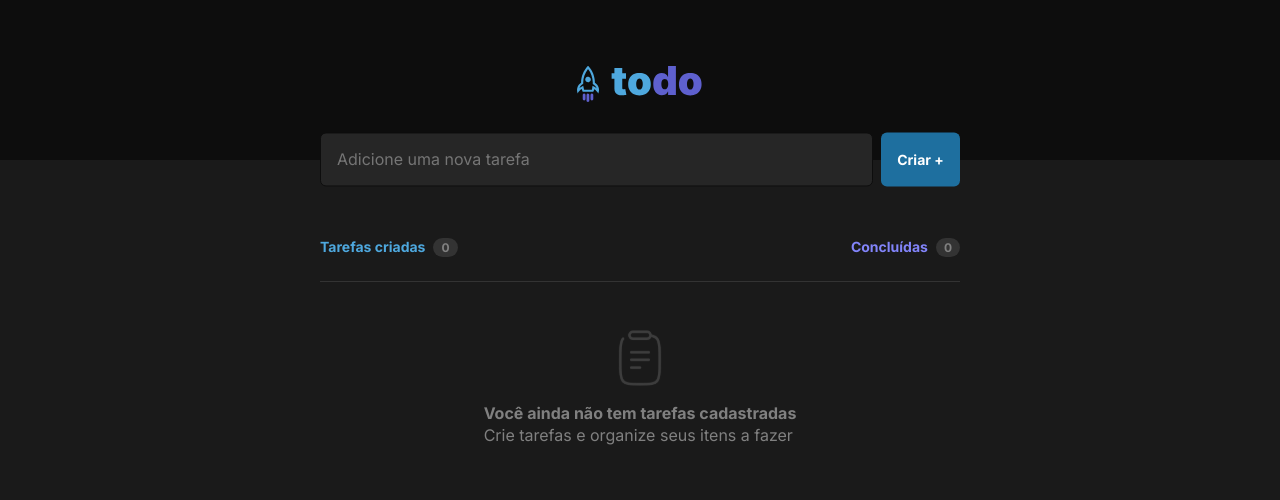
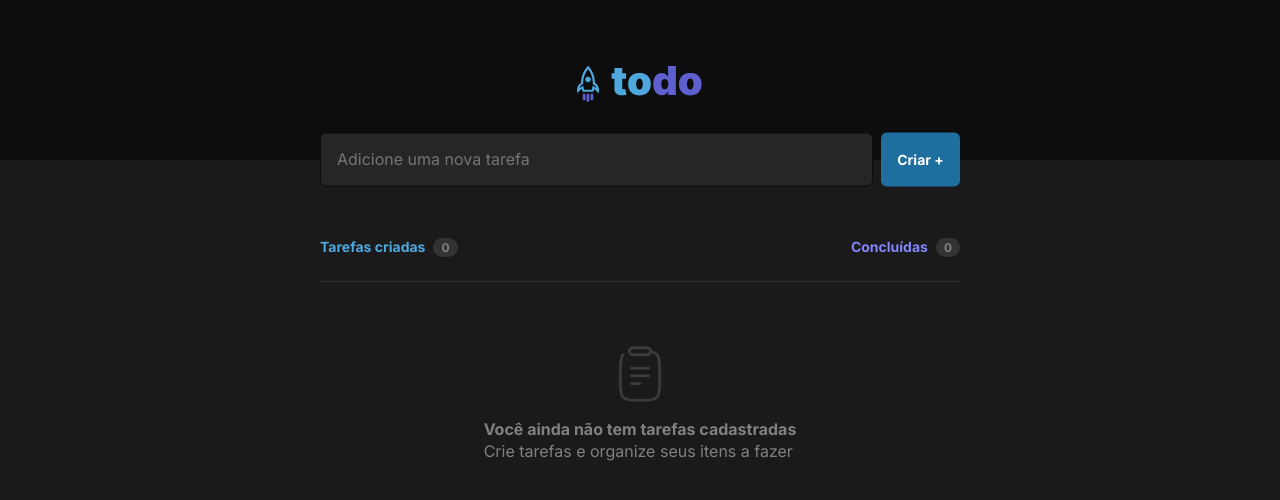
Before and after one commit to felipe-071/to-do-list, a React (Vite) app: page / in a window 1280 px wide. Shown: the top 500 px of the page. Built offline with nearby package versions, Linux system fonts and the light colour scheme.

Commit message:
Corrigir a alteração da borda do 'input text' e o espaçamento entre as tarefas

```diff
--- a/src/App.jsx
+++ b/src/App.jsx
@@ -14,9 +14,6 @@ export default function App() {
   function addNewTask(event) {
     const content = event.target.value
     setTask(content)
-    // console.log(event.target.value)
-    // const data = new FormData(document.getElementById("tasks-form"))
-    // const content = data.get('addTask')?.toString()
   }
 
   function createTask(event) {
@@ -30,7 +27,7 @@ export default function App() {
       return
     }
 
-    setNewTasksList([...tasksList, task])
+    setNewTasksList([task, ...tasksList])
 
     form.reset()
   }
@@ -78,13 +75,17 @@ export default function App() {
 
         </div>
 
+        <div className={styles.tasksContainer}>
+
           {tasksList.length > 0 ? (
+
             tasksList.map((task) => {
 
               return (
                 <Task
                   key={task}
                   task={task} />
+
               )
             })
 
@@ -100,6 +101,8 @@ export default function App() {
             </div>
           )}
 
+        </div>
+
 
       </div>
     </div>
--- a/src/App.module.css
+++ b/src/App.module.css
@@ -32,7 +32,7 @@ form{
     transition: 0.3s ease;
 }
 
-.addTask:active{
+.addTask:valid{
     color: var(--gray-100);
     border-color: var(--purple-dark);
 }
@@ -119,9 +119,11 @@ form{
     flex-direction: column;
     align-items: center;
     justify-content: center;
-    padding: 3rem 0;
+    padding: 4rem 1.5rem;
     border-top: 1px solid var(--gray-400);
-    gap: 1rem
+    gap: 1rem;
+    width: 100%;
+    margin: auto
 }
 
 .listIsEmpty img{
@@ -133,3 +135,28 @@ form{
     flex-direction: column;
     line-height: 1.4
 }
+
+.tasksContainer{
+    display: flex;
+    flex-direction: column;
+    gap: 1rem;
+    max-height: 18rem;
+    transition: 0.2s ease;
+    overflow: hidden;
+}
+
+.tasksContainer:hover{
+    overflow: auto;
+    scrollbar-width: thin;
+    scrollbar-color: blue;
+}
+
+/* *::-webkit-scrollbar{
+    width: 10px;
+    background: #d4d3ff;
+}
+
+*::-webkit-scrollbar-thumb {
+    background: #3c199c;
+    border-radius: 10px;
+} */
```
Lines whose indentation alone changed are shown as unchanged.
